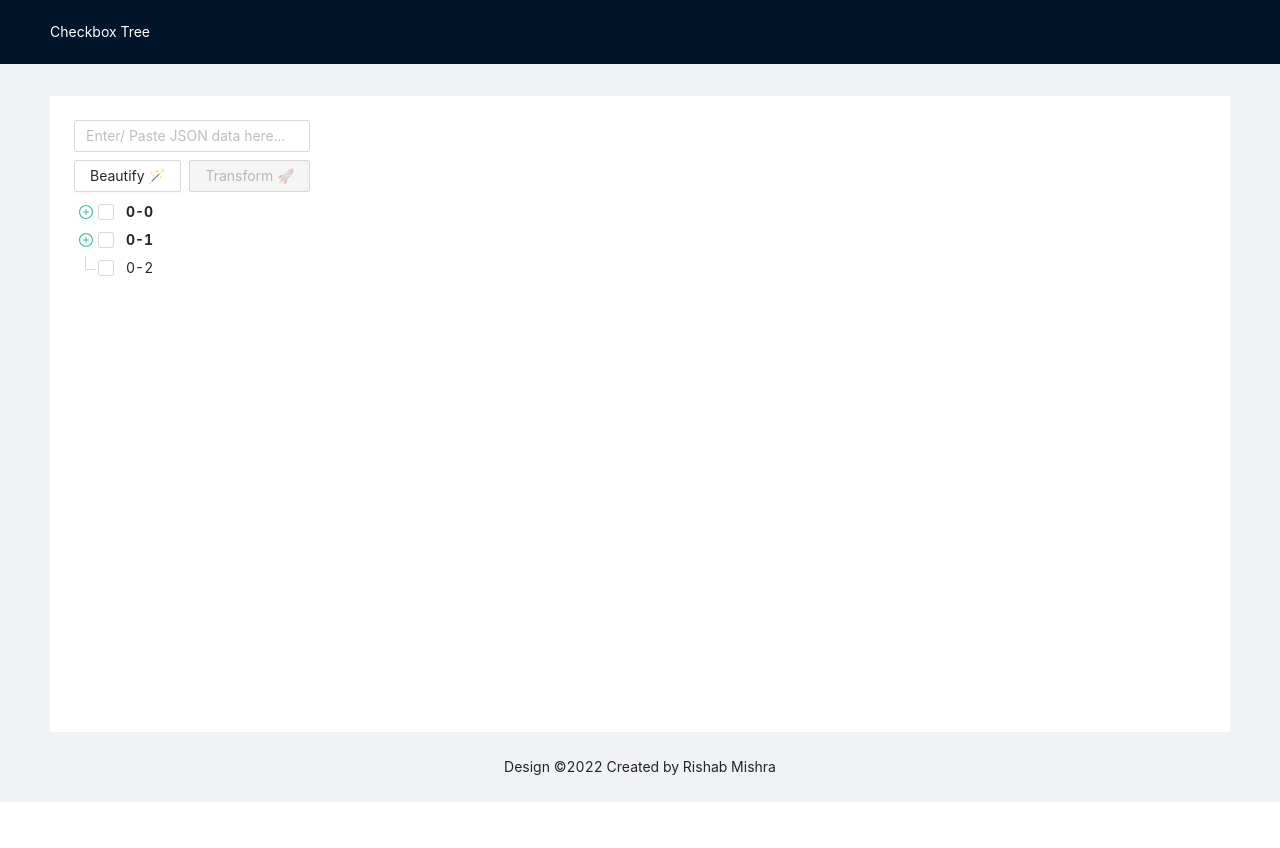
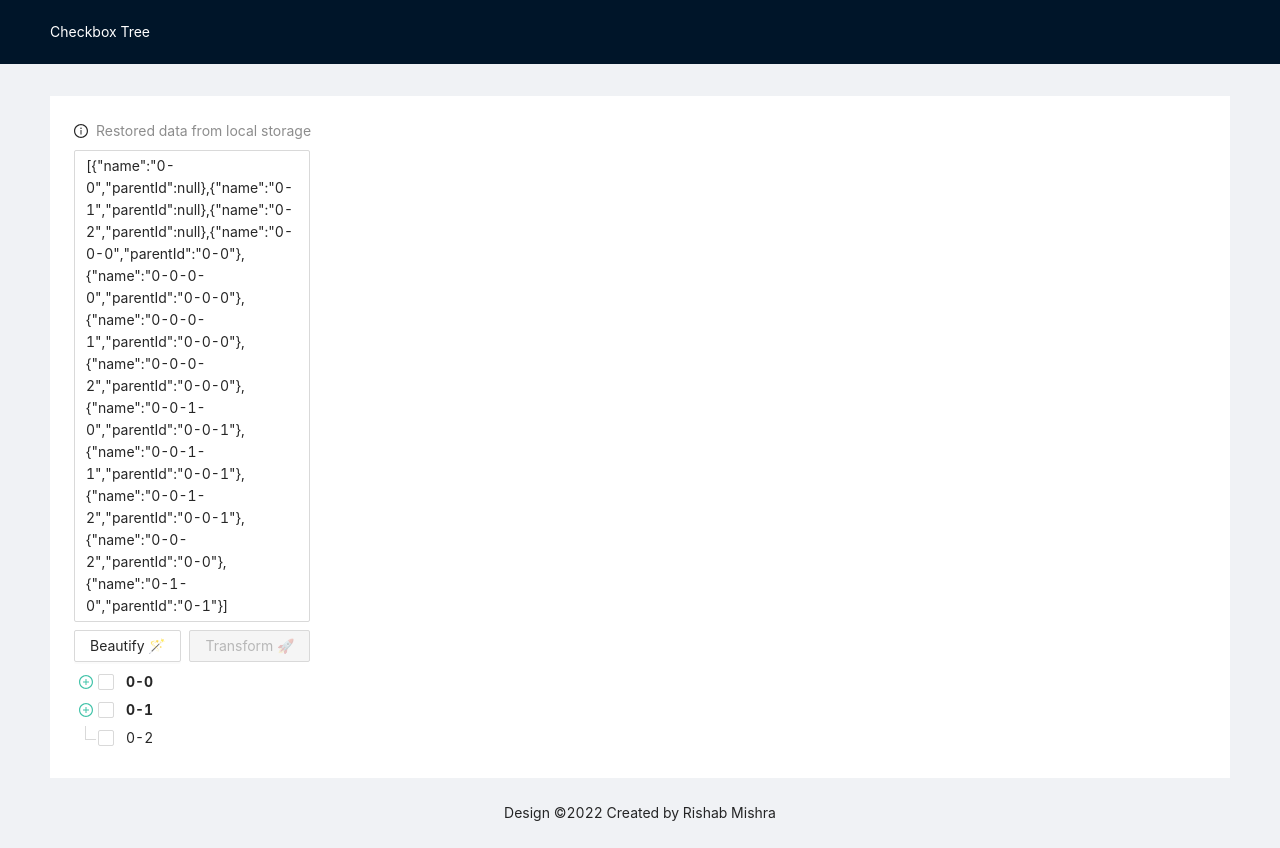
Before and after one commit to Mr3111/checkbox-tree-app, a React (Vite) app: page / in a window 1280 px wide. Before the commit the page ends 802 px from the top, so only its background shows below. Built offline with nearby package versions, Linux system fonts and the light colour scheme.

Commit message:
styling and data recovery changes

```diff
--- a/src/App.tsx
+++ b/src/App.tsx
@@ -1,5 +1,6 @@
-import { Breadcrumb, Layout, Space } from 'antd';
-import React, { useEffect, useState } from 'react';
+import { InfoCircleOutlined } from '@ant-design/icons';
+import { Breadcrumb, Layout, Space, Typography } from 'antd';
+import React, { useEffect, useRef, useState } from 'react';
 
 import './index.css';
 
@@ -8,17 +9,30 @@ import { JsonInput, Tree } from './components';
 import type { Children } from './components/tree/types/Tree';
 import getTreeData from './components/tree/utils/getTreeData';
 import { nodes } from './constants/nodes';
+import { localStorageGetItem, localStorageSetItem } from './utils';
 
 const { Header, Content, Footer } = Layout;
+const { Text } = Typography;
+
+export type IError = {
+    status: 'error' | 'warning' | '';
+    message?: string;
+};
 
 const App: React.FC = () => {
+    const LOCAL_STORAGE_KEY = 'treeData';
     const [nodeList, setNodeList] = useState<Children>([]);
+    const [error, setError] = useState<IError | undefined>();
+    const recoveryFlag = useRef(!!localStorageGetItem(LOCAL_STORAGE_KEY));
     const [json, setJson] = useState<string>(
-        localStorage.getItem('json') ?? JSON.stringify(nodes)
+        localStorage.getItem(LOCAL_STORAGE_KEY) ?? JSON.stringify(nodes)
     );
+
     useEffect(() => {
-        setNodeList(getTreeData(JSON.parse(json)));
-        localStorage.setItem('json', json);
+        if (!error) {
+            setNodeList(getTreeData(JSON.parse(json)));
+        }
+        localStorageSetItem(LOCAL_STORAGE_KEY, json);
     }, [json]);
     return (
         <Layout className="layout">
@@ -28,10 +42,22 @@ const App: React.FC = () => {
             <Content style={{ padding: '0 50px' }}>
                 <Breadcrumb style={{ margin: '16px 0' }}></Breadcrumb>
                 <div className="site-layout-content">
-                    {/*{JSON.stringify(nodeList, undefined, 2)}*/}
                     <Space direction="vertical">
+                        {recoveryFlag && (
+                            <Space direction="horizontal">
+                                <InfoCircleOutlined />
+                                <Text type="secondary">
+                                    Restored data from local storage
+                                </Text>
+                            </Space>
+                        )}
                         <Space direction="vertical">
-                            <JsonInput handleSubmit={setJson} />
+                            <JsonInput
+                                value={json}
+                                setValue={setJson}
+                                error={error}
+                                setError={setError}
+                            />
                         </Space>
                         <Tree treeData={nodeList} />
                     </Space>
--- a/src/components/json-input/JsonInput.tsx
+++ b/src/components/json-input/JsonInput.tsx
@@ -1,6 +1,8 @@
 import { Button, Input, Space, Typography } from 'antd';
-import React, { useState } from 'react';
+import React from 'react';
 import { z } from 'zod';
+
+import type { IError } from '../../App';
 const { TextArea } = Input;
 const { Text } = Typography;
 
@@ -12,17 +14,13 @@ const INode = z.array(
 );
 
 type JsonInputProps = {
-    handleSubmit: (value: string) => void;
+    value: string;
+    setValue: React.Dispatch<React.SetStateAction<string>>;
+    error?: IError;
+    setError: React.Dispatch<React.SetStateAction<IError | undefined>>;
 };
 
-type IError = {
-    status: 'error' | 'warning' | '';
-    message?: string;
-};
-
-const JsonInput = ({ handleSubmit }: JsonInputProps) => {
-    const [error, setError] = useState<IError>();
-    const [value, setValue] = useState<string>('');
+const JsonInput = ({ value, setValue, error, setError }: JsonInputProps) => {
     function handleChange(e: React.ChangeEvent<HTMLTextAreaElement>) {
         const value = e.target.value;
         setValue(value);
@@ -72,7 +70,7 @@ const JsonInput = ({ handleSubmit }: JsonInputProps) => {
                 <Button
                     type="primary"
                     disabled={error?.status !== ''}
-                    onClick={() => handleSubmit(value)}
+                    onClick={() => setValue(value)}
                 >
                     Transform 🚀
                 </Button>
@@ -81,4 +79,4 @@ const JsonInput = ({ handleSubmit }: JsonInputProps) => {
     );
 };
 
-export default JsonInput;
+export default React.memo(JsonInput);
--- /dev/null
+++ b/src/utils/index.ts
@@ -0,0 +1,2 @@
+export { getItem as localStorageGetItem } from './localStorage';
+export { setItem as localStorageSetItem } from './localStorage';
--- /dev/null
+++ b/src/utils/localStorage.ts
@@ -0,0 +1,12 @@
+export function getItem(key: string) {
+    if (!key) return null;
+    return localStorage.getItem(key) ?? '';
+}
+
+export function setItem(key: string, value: object | string) {
+    if (!key) return;
+    localStorage.setItem(
+        key,
+        typeof value === 'string' ? value : JSON.stringify(value)
+    );
+}
```
